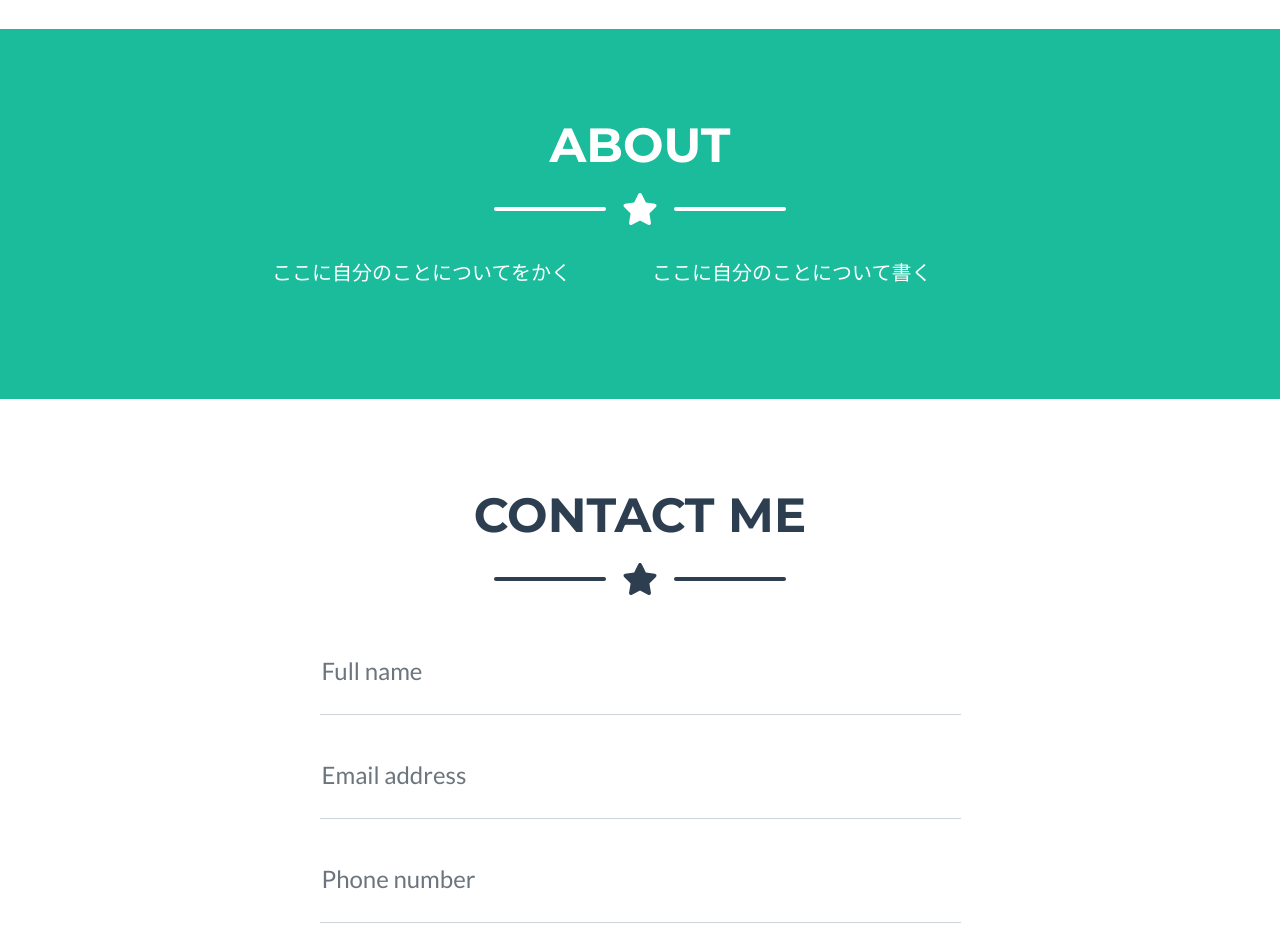
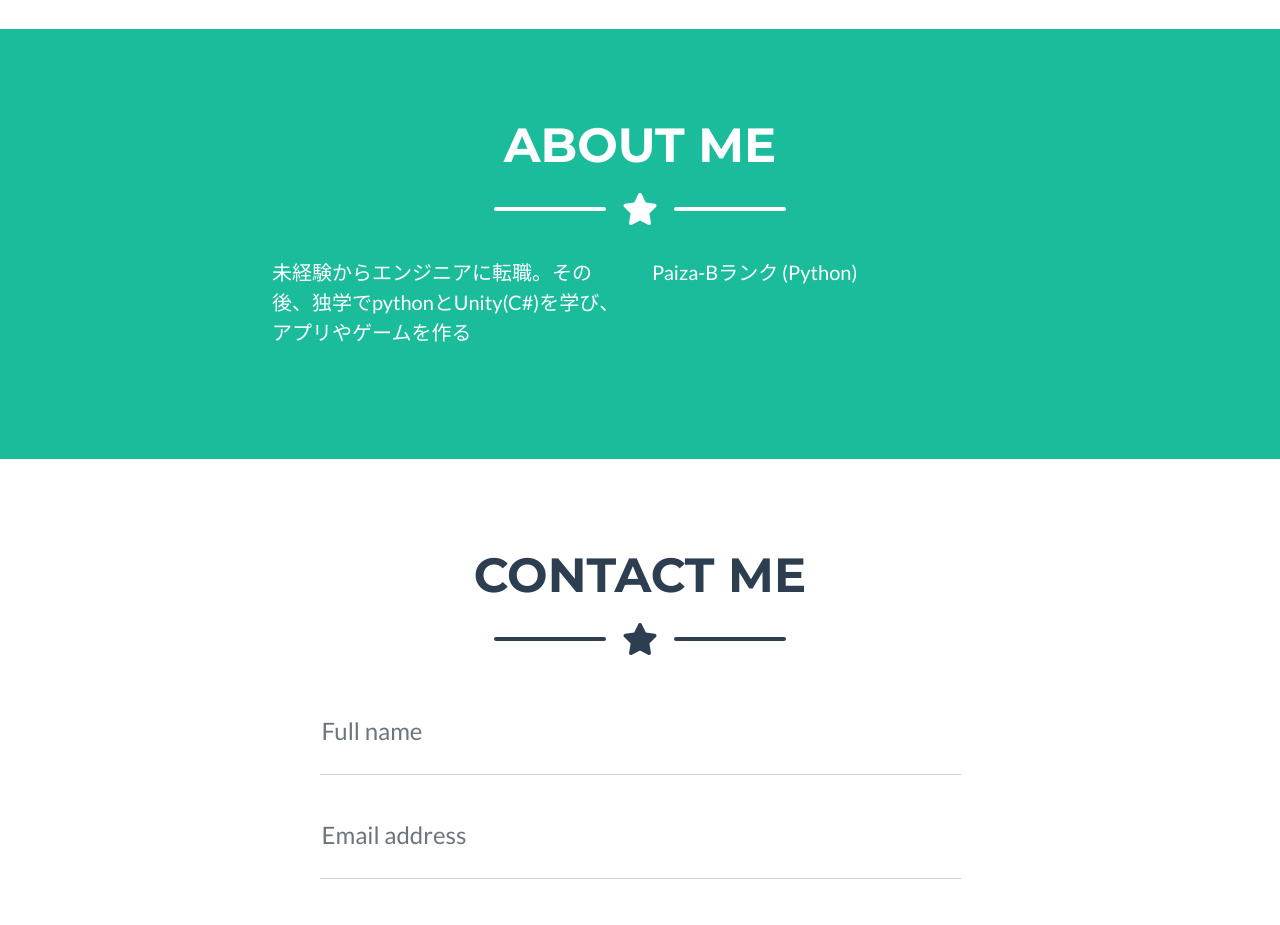
Before and after one commit to yuukihiro/my-portfolio, a plain HTML site: page index.html in a window 1280 px wide. Shown: the part 1640-2565 px from the top of the page. Drawn offline with nearby package versions, Linux system fonts and the light colour scheme.

Commit message:
Update index.html

```diff
--- a/index.html
+++ b/index.html
@@ -125,7 +125,7 @@
         <section class="page-section bg-primary text-white mb-0" id="about">
             <div class="container">
                 <!-- About Section Heading-->
-                <h2 class="page-section-heading text-center text-uppercase text-white">About</h2>
+                <h2 class="page-section-heading text-center text-uppercase text-white">About Me</h2>
                 <!-- Icon Divider-->
                 <div class="divider-custom divider-light">
                     <div class="divider-custom-line"></div>
@@ -134,8 +134,8 @@
                 </div>
                 <!-- About Section Content-->
                 <div class="row">
-                    <div class="col-lg-4 ms-auto"><p class="lead">ここに自分のことについてをかく</p></div>
-                    <div class="col-lg-4 me-auto"><p class="lead">ここに自分のことについて書く             </p></div>
+                    <div class="col-lg-4 ms-auto"><p class="lead">未経験からエンジニアに転職。その後、独学でpythonとUnity(C#)を学び、アプリやゲームを作る</p></div>
+                    <div class="col-lg-4 me-auto"><p class="lead">Paiza-Bランク (Python)</p></div>
                 </div>
                 <!-- About Section Button-->
 
```
